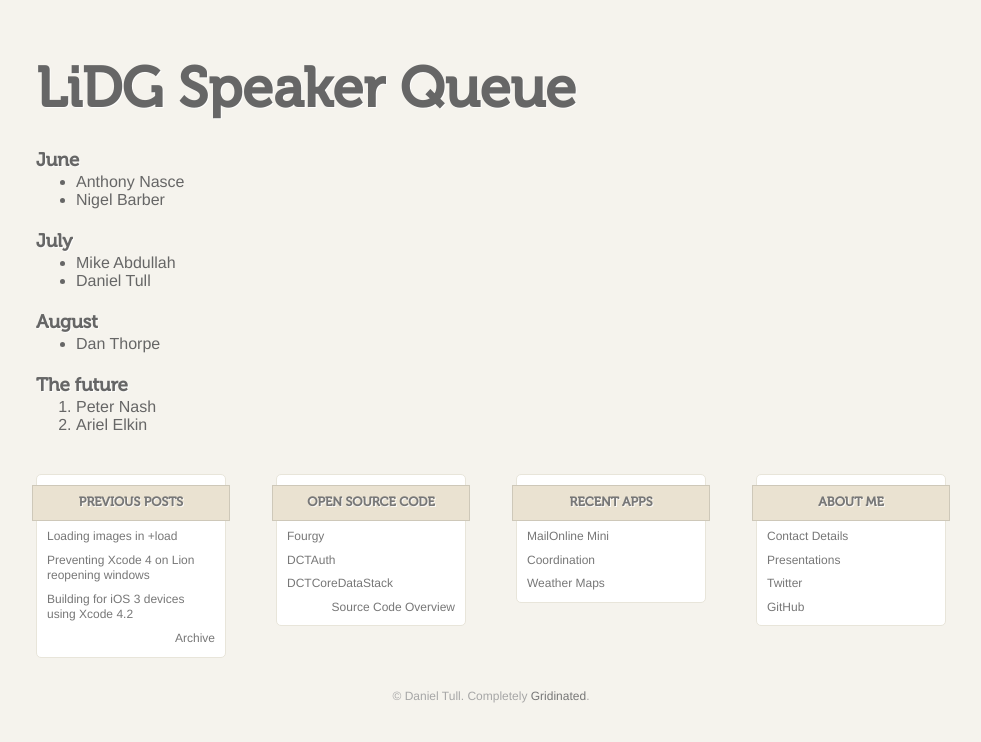
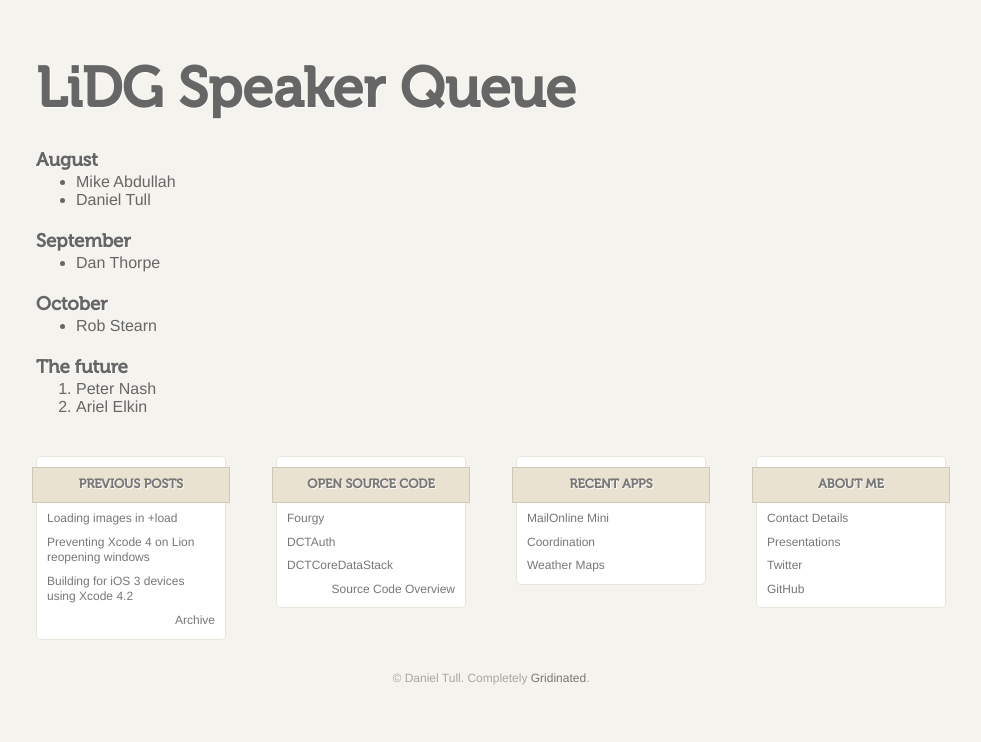
Before and after one commit to danielctull/danielctull.github.com, a Jekyll site: the page built from lidg/index.html, in a window 1280 px wide. Shown: the top 742 px of the page, without its empty margins (149-1130 px from the left). Built offline with Jekyll 4.4.1, drawn with Linux system fonts in a browser that asks for light colours.

Commit message:
Update LiDG list

```diff
--- a/lidg/index.html
+++ b/lidg/index.html
@@ -5,19 +5,18 @@ title: LiDG Speaker Queue
 
 <h1>LiDG Speaker Queue</h1>
 
-<h3>June</h3>
-<ul>
-	<li>Anthony Nasce</li>
-	<li>Nigel Barber</li>
-</ul>
-<h3>July</h3>
+<h3>August</h3>
 <ul>
 	<li>Mike Abdullah</li>
 	<li>Daniel Tull</li>
 </ul>
-<h3>August</h3>
+<h3>September</h3>
 <ul>
 	<li>Dan Thorpe</li>
+</ul>
+<h3>October</h3>
+<ul>
+	<li>Rob Stearn</li>
 </ul>
 <h3>The future</h3>
 <ol>
```
